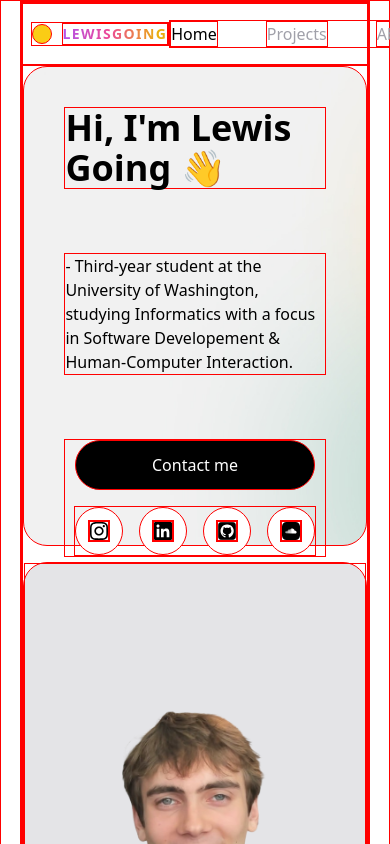
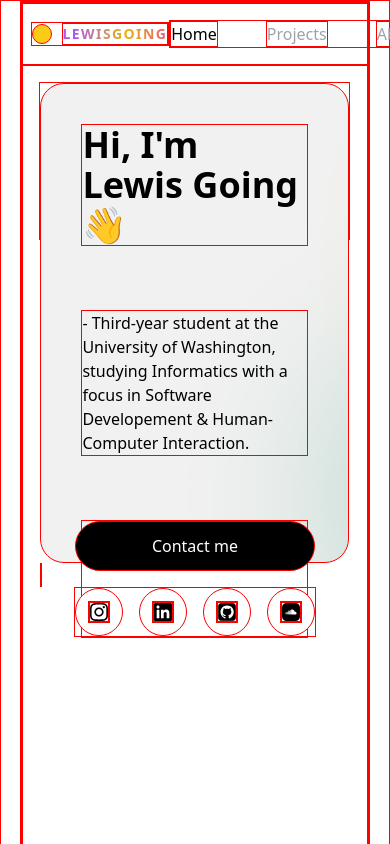
Before and after one commit to lewisgoing/lewisgo.ing, a Next.js app: page / in a window 390 px wide. Shown: the top 844 px of the page. Built offline with nearby package versions, Linux system fonts and the light colour scheme.

Commit message:
basic responsiveness

```diff
--- a/components/Bento.tsx
+++ b/components/Bento.tsx
@@ -1,16 +1,81 @@
-import React from "react";
+import React, { useEffect, useState } from 'react'
+import { lgLayout, mdLayout, smLayout } from '../scripts/utils/bento-layouts'
+
 
 import HeroBox from "./boxes/HeroBox";
 import PFPBox from "./boxes/PFPBox";
 import ProjectPreviewBox from "./boxes/ProjectPreviewBox";
 
+import { Responsive, WidthProvider } from "react-grid-layout";
+
+const ResponsiveGridLayout = WidthProvider(Responsive, {
+  measureBeforeMount: true,
+});
+
 export default function Bento() {
+    const timeoutRef = React.useRef<ReturnType<typeof setTimeout> | null>(null)
+
+  const [rowHeight, setRowHeight] = useState(280);
+  const handleWidthChange = (width) => {
+    if (width <= 500) {
+      setRowHeight(158);
+    } else if (width <= 1100) {
+      setRowHeight(180);
+    } else {
+      setRowHeight(280);
+    }
+  };
+
+  const handleDragStart = (element) => {
+    if (timeoutRef.current) {
+      clearTimeout(timeoutRef.current);
+    }
+
+    document.querySelectorAll(".react-grid-item").forEach((item) => {
+      (item as HTMLElement).style.zIndex = "1";
+    });
+
+    element.style.zIndex = "10";
+  };
+
+  const handleDragStop = (element) => {
+    timeoutRef.current = setTimeout(() => {
+      element.style.zIndex = "1";
+    }, 500);
+  };
+
+  useEffect(() => {
+    return () => {
+      if (timeoutRef.current) {
+        clearTimeout(timeoutRef.current);
+      }
+    };
+  }, []);
+
   return (
-    <>
-      <section className="grid grid-cols-1 lg:grid-cols-[2fr_1fr] gap-4 mb-4">
-        <HeroBox />
-        <PFPBox />
-      </section>
+    <ResponsiveGridLayout
+      className="mx-auto max-w-[375px] md:max-w-[800px] lg:max-w-[1200px]"
+      layouts={{ lg: lgLayout, md: mdLayout, sm: smLayout }}
+      // I don't know why but if I don't subtract 1 everything shits itself
+      breakpoints={{ lg: 1199, md: 799, sm: 374 }}
+      cols={{ lg: 2, md: 2, sm: 1 }}
+      rowHeight={rowHeight}
+      isResizable={false}
+      onWidthChange={handleWidthChange}
+      isBounded
+      margin={[16, 16]}
+      // useCSSTransforms={false}
+      onDragStart={(layout, oldItem, newItem, placeholder, e, element) =>
+        handleDragStart(element)
+      }
+      onDragStop={(layout, oldItem, newItem, placeholder, e, element) =>
+        handleDragStop(element)
+      }
+    >
+      {/* <section className="grid grid-cols-1 lg:grid-cols-[2fr_1fr] gap-4 mb-4"> */}
+        <div key='intro'><HeroBox key="intro"/></div>
+        <div key="about-ctfs"><PFPBox key="about-ctfs"/></div>
+      {/* </section> */}
 
       <section className="grid grid-cols-1 lg:grid-cols-2 gap-4 my-4">
         <ProjectPreviewBox
@@ -19,12 +84,14 @@ export default function Bento() {
           imageUrl="/project-1.png"
           bgColor="#e4e4e7"
           dark
+          key="image-1"
         />
         <ProjectPreviewBox
           name="Project 2"
           description="Project 2 description"
           imageUrl="/project-2.png"
           bgColor="#e4e4e7"
+          key="image-2"
         />
         <ProjectPreviewBox
           name="Project 3"
@@ -53,6 +120,6 @@ export default function Bento() {
           bgColor="#e4e4e7"
         />
       </section>
-    </>
+    </ResponsiveGridLayout>
   );
 }
--- a/package.json
+++ b/package.json
@@ -20,6 +20,7 @@
     "next": "13.2.4",
     "react": "18.2.0",
     "react-dom": "18.2.0",
+    "react-grid-layout": "^1.4.4",
     "tailwind-merge": "^2.2.2",
     "typescript": "5.0.3"
   },
--- /dev/null
+++ b/scripts/utils/bento-layouts.tsx
@@ -0,0 +1,41 @@
+export const lgLayout = [
+    { i: 'intro', x: 0, y: 0, w: 2, h: 1 },
+    { i: 'about-ctfs', x: 2, y: 0, w: 1, h: 1 },
+    { i: 'image-1', x: 3, y: 0, w: 1, h: 2 },
+    { i: 'discord', x: 0, y: 1, w: 1, h: 1 },
+    { i: 'latest-post', x: 1, y: 1, w: 2, h: 1 },
+    { i: 'image-2', x: 0, y: 3, w: 1, h: 2 },
+    { i: 'contributions', x: 1, y: 3, w: 2, h: 1 },
+    { i: 'spotify', x: 3, y: 3, w: 1, h: 1 },
+    { i: 'github', x: 1, y: 4, w: 1, h: 1 },
+    { i: 'tech', x: 2, y: 4, w: 1, h: 1 },
+    { i: 'twitter', x: 3, y: 4, w: 1, h: 1 },
+]
+
+export const mdLayout = [
+    { i: 'intro', x: 0, y: 0, w: 2, h: 1 },
+    { i: 'about-ctfs', x: 2, y: 0, w: 1, h: 1 },
+    { i: 'image-1', x: 3, y: 0, w: 1, h: 2 },
+    { i: 'image-2', x: 0, y: 1, w: 1, h: 2 },
+    { i: 'discord', x: 1, y: 1, w: 2, h: 1 },
+    { i: 'latest-post', x: 0, y: 3, w: 2, h: 1 },
+    { i: 'twitter', x: 0, y: 4, w: 1, h: 1 },
+    { i: 'spotify', x: 2, y: 3, w: 2, h: 1 },
+    { i: 'github', x: 1, y: 3, w: 1, h: 1 },
+    { i: 'tech', x: 1, y: 3, w: 1, h: 1 },
+    { i: 'contributions', x: 2, y: 2, w: 2, h: 1 },
+]
+
+export const smLayout = [
+    { i: 'intro', x: 0, y: 0, w: 2, h: 1, static: true },
+    { i: 'latest-post', x: 0, y: 1, w: 2, h: 1, static: true },
+    { i: 'image-2', x: 0, y: 2, w: 1, h: 2, static: true },
+    { i: 'github', x: 1, y: 2, w: 1, h: 1, static: true },
+    { i: 'image-1', x: 1, y: 3, w: 1, h: 2, static: true },
+    { i: 'twitter', x: 0, y: 4, w: 1, h: 1, static: true },
+    { i: 'discord', x: 0, y: 5, w: 2, h: 1, static: true },
+    { i: 'spotify', x: 0, y: 6, w: 2, h: 2, static: true },
+    { i: 'tech', x: 0, y: 8, w: 1, h: 1, static: true },
+    { i: 'about-ctfs', x: 1, y: 8, w: 1, h: 1, static: true },
+    { i: 'contributions', x: 0, y: 9, w: 2, h: 1, static: true },
+]
```
Also changed, not shown: 1 other file (tests, documents, lock files or other folders). Lines whose indentation alone changed are shown as unchanged.
